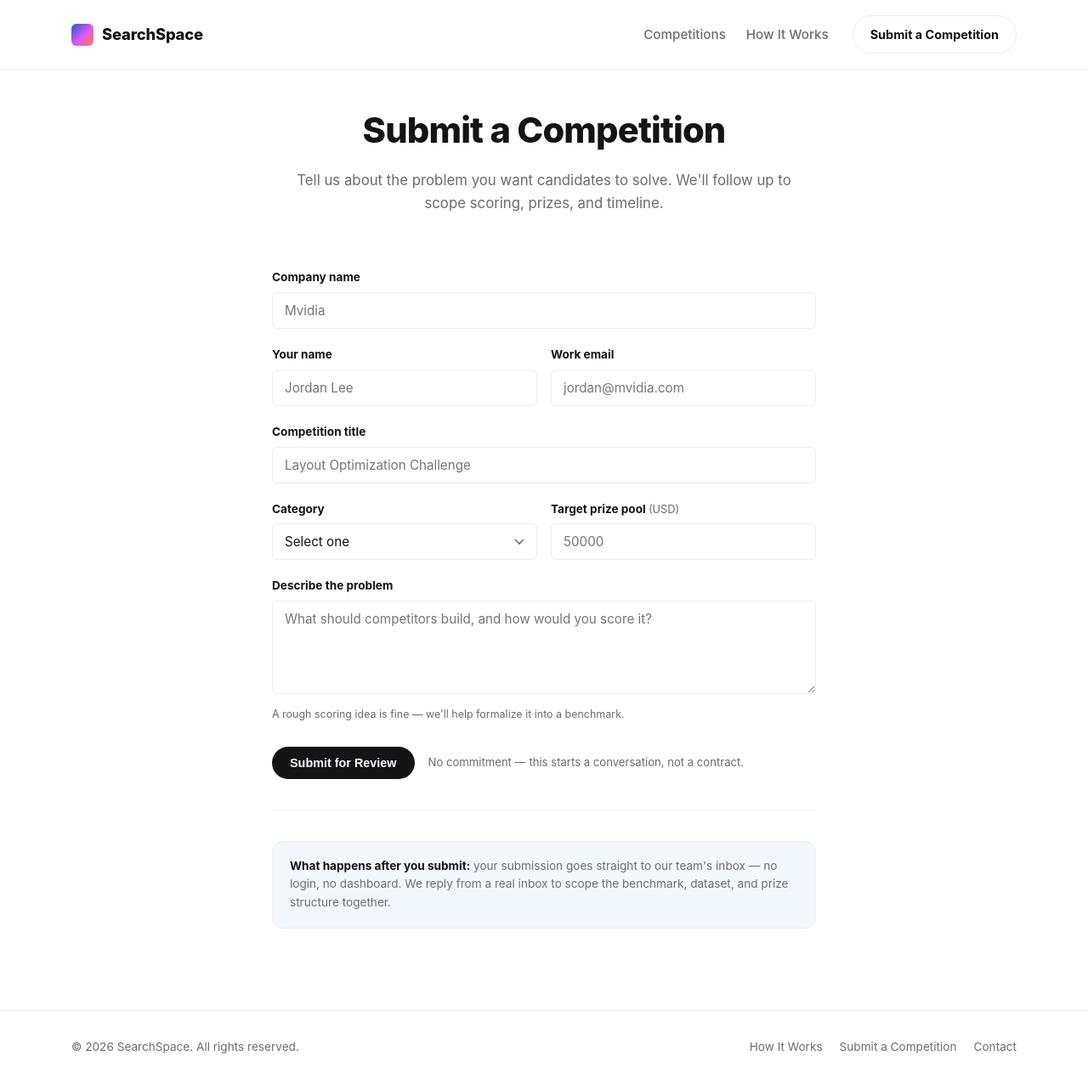
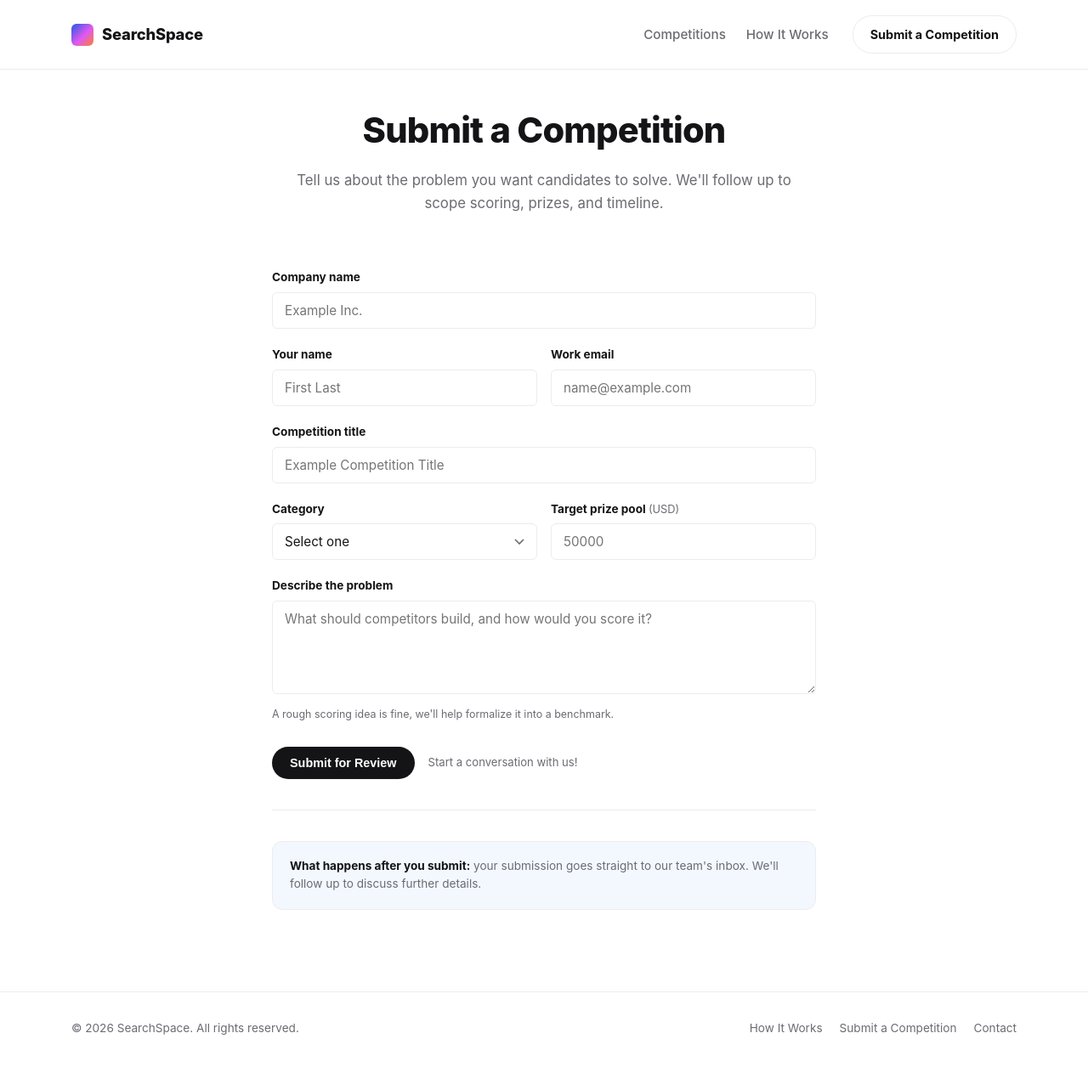
Before and after one commit to navadehaq/searchspacealpha, a Jekyll site: the page built from submit-competition.html, in a window 1280 px wide. Shown: the whole page at 85% size. Built offline with Jekyll 4.4.1, drawn with Linux system fonts in a browser that asks for light colours; after the commit the page ends 1254 px from its top, so only the background shows below that.

Commit message:
Add cache-busting to stylesheet link, tweak submit-form placeholder copy
Appends a build-timestamp query param to style.css so browsers don't
serve a stale cached copy after a deploy (root cause of the unstyled
submit-competition page seen after the last push).

Co-Authored-By: Claude Sonnet 5 <noreply@anthropic.com>

```diff
--- a/_layouts/default.html
+++ b/_layouts/default.html
@@ -5,7 +5,7 @@
   <meta name="viewport" content="width=device-width, initial-scale=1.0">
   <title>{% if page.title %}{{ page.title }} | {% endif %}{{ site.title }}</title>
   <meta name="description" content="{{ page.description | default: site.description }}">
-  <link rel="stylesheet" href="{{ '/assets/css/style.css' | relative_url }}">
+  <link rel="stylesheet" href="{{ '/assets/css/style.css' | relative_url }}?v={{ site.time | date: '%s' }}">
 </head>
 <body>
 
--- a/submit-competition.html
+++ b/submit-competition.html
@@ -19,23 +19,23 @@ description: Submit your company's competition for SearchSpace to host.
 
     <div>
       <label for="company">Company name</label>
-      <input type="text" id="company" name="company" placeholder="Mvidia" required>
+      <input type="text" id="company" name="company" placeholder="Example Inc." required>
     </div>
 
     <div class="submit-form__row">
       <div>
         <label for="name">Your name</label>
-        <input type="text" id="name" name="name" placeholder="Jordan Lee" required>
+        <input type="text" id="name" name="name" placeholder="First Last" required>
       </div>
       <div>
         <label for="email">Work email</label>
-        <input type="email" id="email" name="email" placeholder="jordan@mvidia.com" required>
+        <input type="email" id="email" name="email" placeholder="name@example.com" required>
       </div>
     </div>
 
     <div>
       <label for="title">Competition title</label>
-      <input type="text" id="title" name="competition_title" placeholder="Layout Optimization Challenge" required>
+      <input type="text" id="title" name="competition_title" placeholder="Example Competition Title" required>
     </div>
 
     <div class="submit-form__row">
@@ -58,18 +58,18 @@ description: Submit your company's competition for SearchSpace to host.
     <div>
       <label for="description">Describe the problem</label>
       <textarea id="description" name="description" placeholder="What should competitors build, and how would you score it?" required></textarea>
-      <div class="submit-form__field-note">A rough scoring idea is fine — we'll help formalize it into a benchmark.</div>
+      <div class="submit-form__field-note">A rough scoring idea is fine, we'll help formalize it into a benchmark.</div>
     </div>
 
     <div class="submit-form__submit-row">
       <button type="submit" class="btn btn--primary">Submit for Review</button>
-      <span class="submit-form__submit-note">No commitment — this starts a conversation, not a contract.</span>
+      <span class="submit-form__submit-note">Start a conversation with us!</span>
     </div>
   </form>
 
   <hr class="submit-form__divider">
 
   <div class="submit-form__callout">
-    <p><strong>What happens after you submit:</strong> your submission goes straight to our team's inbox — no login, no dashboard. We reply from a real inbox to scope the benchmark, dataset, and prize structure together.</p>
+    <p><strong>What happens after you submit:</strong> your submission goes straight to our team's inbox. We'll follow up to discuss further details.</p>
   </div>
 </div>
```
